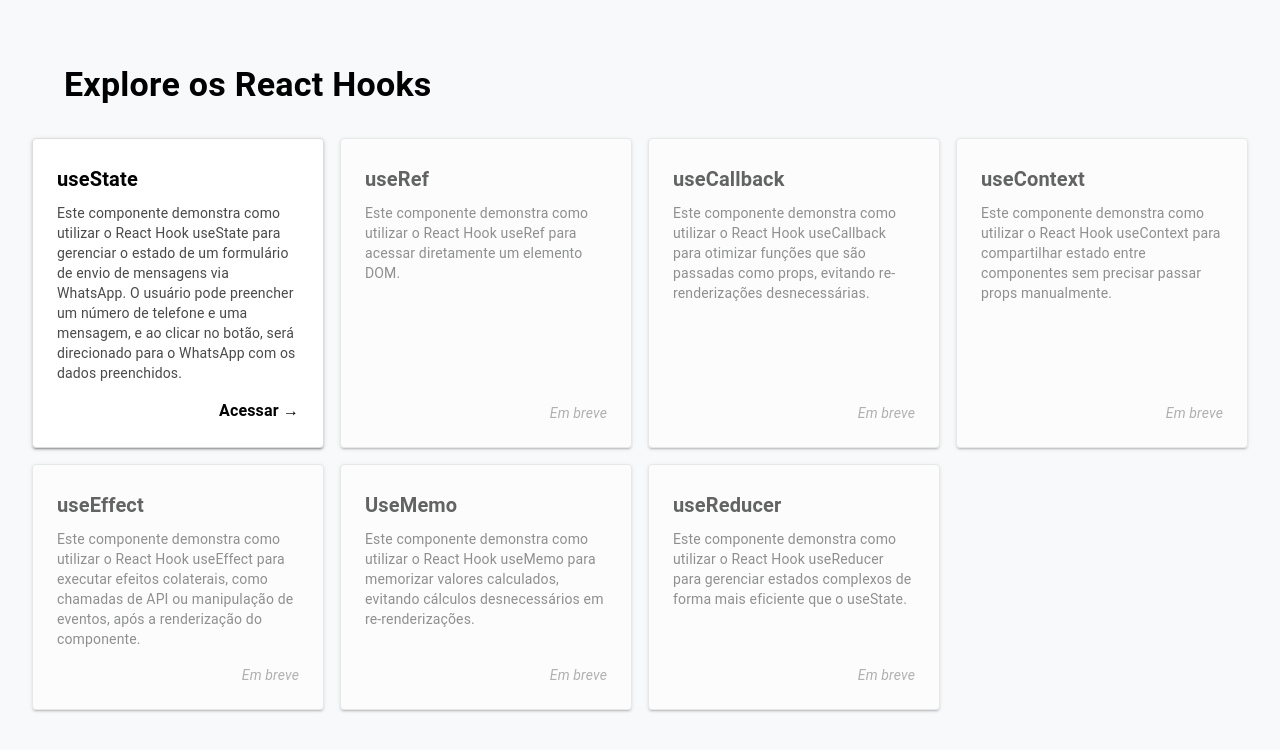
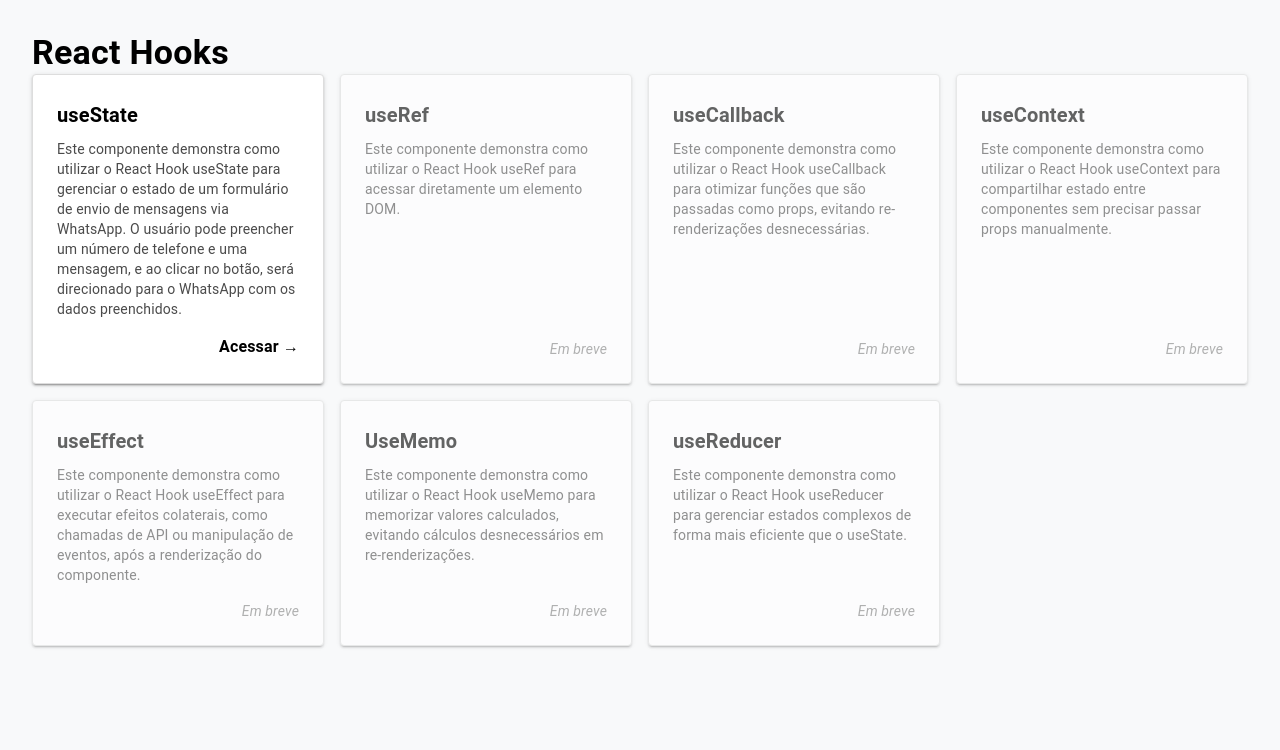
Before and after one commit to diegomontec/learning-react-hooks, a React (Vite) app: page / in a window 1280 px wide. Shown: the top 750 px of the page. Built offline with nearby package versions, Linux system fonts and the light colour scheme.

Commit message:
remoção do padding no box

```diff
--- a/src/components/PageTitle.tsx
+++ b/src/components/PageTitle.tsx
@@ -1,7 +1,7 @@
 import { Box, Typography } from "@mui/material";
 
 const PageTitle = () => (
-  <Box sx={{ p: 4 }}>
+  <Box>
     <Typography
       variant="h4"
       sx={{
@@ -10,7 +10,7 @@
         color: "text.primary",
       }}
     >
-      Explore os React Hooks
+      React Hooks
     </Typography>
   </Box>
 );
```
